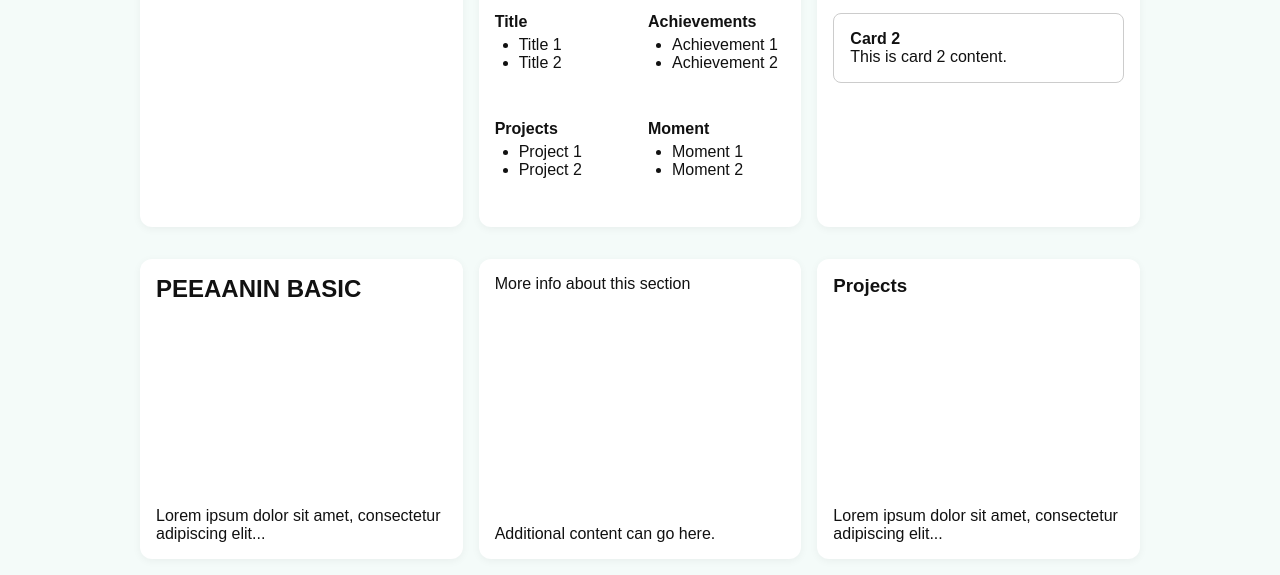
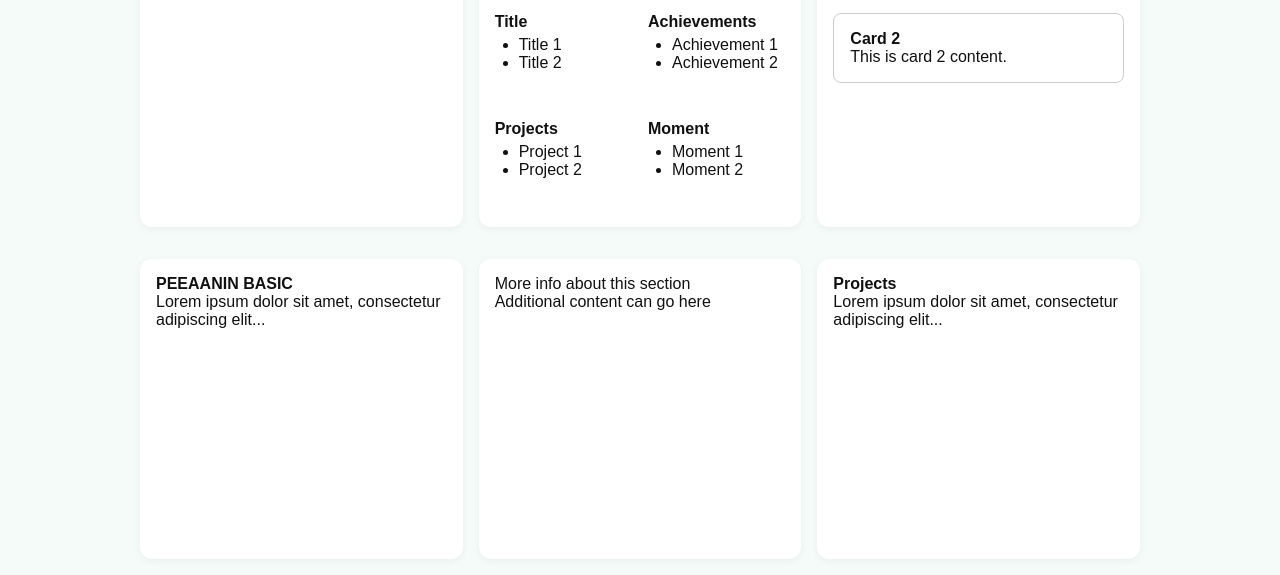
Before and after one commit to Silky1806/SilkyNigamNaCoFrontend, a plain HTML site: page css flexbox/index.html in a window 1280 px wide. Shown: the part 322-897 px from the top of the page. Drawn offline with Linux system fonts and the light colour scheme.

Commit message:
Update index.html

```diff
--- a/css flexbox/index.html
+++ b/css flexbox/index.html
@@ -93,19 +93,19 @@
     </div>
   </div>
 
-  <!-- Bottom Section -->
+ <!-- Bottom Section -->
   <div class="bottom-section">
     <div class="box">
-      <h2>PEEAANIN BASIC</h2>
-      <p>Lorem ipsum dolor sit amet, consectetur adipiscing elit...</p>
+      <p><strong>PEEAANIN BASIC </strong> <br>
+      Lorem ipsum dolor sit amet, consectetur adipiscing elit...</p>
     </div>
     <div class="box">
-      <p>More info about this section</p>
-      <p>Additional content can go here.</p>
+      <p>More info about this section <br>
+        Additional content can go here </p>
     </div>
     <div class="box">
-      <h3>Projects</h3>
-      <p>Lorem ipsum dolor sit amet, consectetur adipiscing elit...</p>
+      <p> <strong>Projects</strong> <br>
+      Lorem ipsum dolor sit amet, consectetur adipiscing elit...</p>
     </div>
   </div>
 </body>
```
